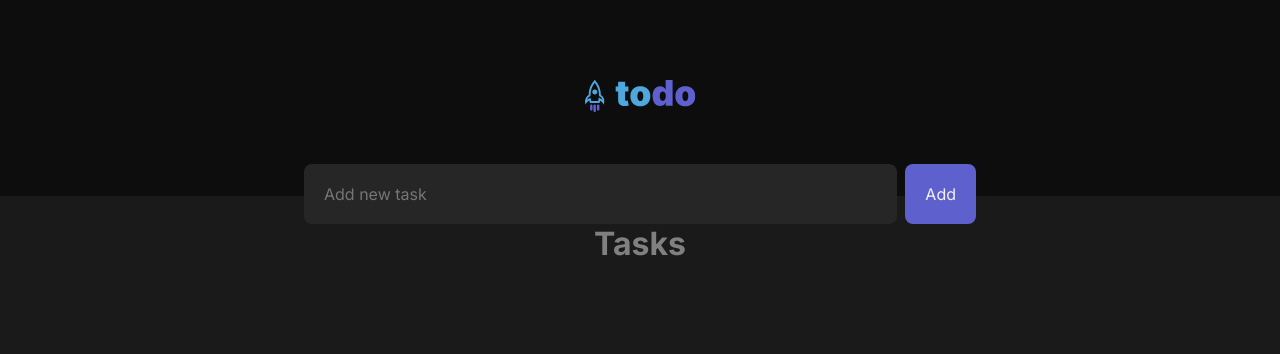
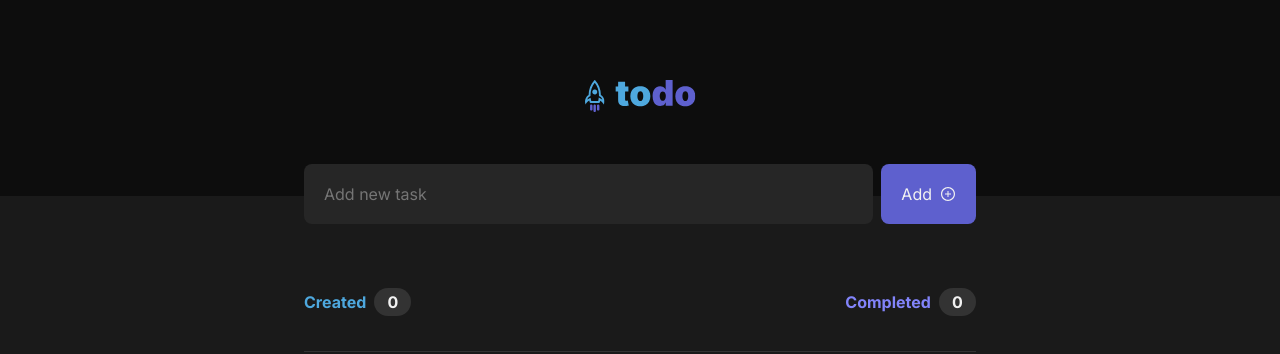
Before and after one commit to edu2andrade/todo-list-web, a React (Vite) app: page / in a window 1280 px wide. Shown: the top 354 px of the page. Built offline with nearby package versions, Linux system fonts and the light colour scheme.

Commit message:
TasksInfo completed

```diff
--- a/index.html
+++ b/index.html
@@ -5,7 +5,7 @@
     <link rel="preconnect" href="https://fonts.googleapis.com">
     <link rel="preconnect" href="https://fonts.gstatic.com" crossorigin>
 
-    <link rel="icon" type="image/svg+xml" href="/vite.svg" />
+    <link rel="icon" type="image/svg+xml" href="./src/assets/rocket.svg" />
     <meta name="viewport" content="width=device-width, initial-scale=1.0" />
     <link href="https://fonts.googleapis.com/css2?family=Inter:wght@400;700&display=swap" rel="stylesheet">
 
--- a/package.json
+++ b/package.json
@@ -11,6 +11,7 @@
   "dependencies": {
     "react": "^18.2.0",
     "react-dom": "^18.2.0",
+    "react-icons": "^4.4.0",
     "sass": "^1.54.5"
   },
   "devDependencies": {
--- a/src/App.tsx
+++ b/src/App.tsx
@@ -1,12 +1,13 @@
 import styles from './App.module.scss'
 import { TaskInput } from './components/TaskInput'
+import { Tasks } from './components/Tasks'
 
 export default function App() {
 
   return (
     <main className={styles.container}>
       <TaskInput />
-      <h1>Tasks</h1>
+      <Tasks />
     </main>
   )
 };
--- a/src/components/TaskInput/index.tsx
+++ b/src/components/TaskInput/index.tsx
@@ -1,3 +1,5 @@
+import { AiOutlinePlusCircle } from 'react-icons/ai';
+
 import styles from './styles.module.scss'
 
 export function TaskInput() {
@@ -13,6 +15,7 @@ export function TaskInput() {
         //onClick={handleAddTask}
       >
         Add
+        <AiOutlinePlusCircle />
       </button>
     </form>
   )
--- a/src/components/TaskInput/styles.module.scss
+++ b/src/components/TaskInput/styles.module.scss
@@ -22,6 +22,8 @@
 }
 
 .button {
+  display: flex;
+  align-items: center;
   padding: 1.25rem;
   margin-left: .5rem;
   background-color: var(--purple-600);
@@ -30,6 +32,9 @@
   border-radius: .5rem;
   transition: all .2s;
 
+  & svg {
+    margin-left: .5rem;
+  }
 
   &:hover {
     background-color: #4EA8DE;
--- /dev/null
+++ b/src/components/Tasks/index.tsx
@@ -0,0 +1,26 @@
+import styles from './styles.module.scss';
+
+export function Tasks() {
+  return (
+    <section className={styles.container}>
+
+      <div className={styles.tasksInfo}>
+        <div className={styles.createdTasks}>
+          <p className={styles.createdTitle}>Created</p>
+          <span>
+            <p>0</p>
+          </span>
+        </div>
+        <div className={styles.completedTasks}>
+          <p className={styles.completedTitle}>Completed</p>
+          <span>
+            <p>0</p>
+          </span>
+        </div>
+      </div>
+
+      <div className={styles.tasksList}></div>
+
+    </section>
+  )
+}
--- /dev/null
+++ b/src/components/Tasks/styles.module.scss
@@ -0,0 +1,52 @@
+.container {
+  margin-top: 4rem;
+
+  .tasksInfo {
+    width: 100%;
+    height: 4rem;
+    display: flex;
+    align-items: flex-start;
+    justify-content: space-between;
+    border-bottom: 1px solid var(--gray-400);
+
+    p {
+      font-weight: 700;
+      color: var(--gray-100);
+    }
+
+    .createdTasks {
+      display: flex;
+      align-items: center;
+      justify-content: center;
+
+      .createdTitle {
+        color: #4EA8DE;
+      }
+
+      span {
+        padding: .25rem .825rem;
+        margin-left: .5rem;
+        background-color: var(--gray-400);
+        border-radius: 1rem;
+      }
+    }
+    .completedTasks {
+      display: flex;
+      align-items: center;
+      justify-content: center;
+
+      .completedTitle {
+        color: #8284FA;
+      }
+
+      span {
+        padding: .25rem .825rem;
+        margin-left: .5rem;
+        background-color: var(--gray-400);
+        border-radius: 1rem;
+      }
+    }
+  }
+
+  .tasksList {}
+}
```
Also changed, not shown: src/assets/rocket.svg (added), 1 other file (tests, documents, lock files or other folders).
